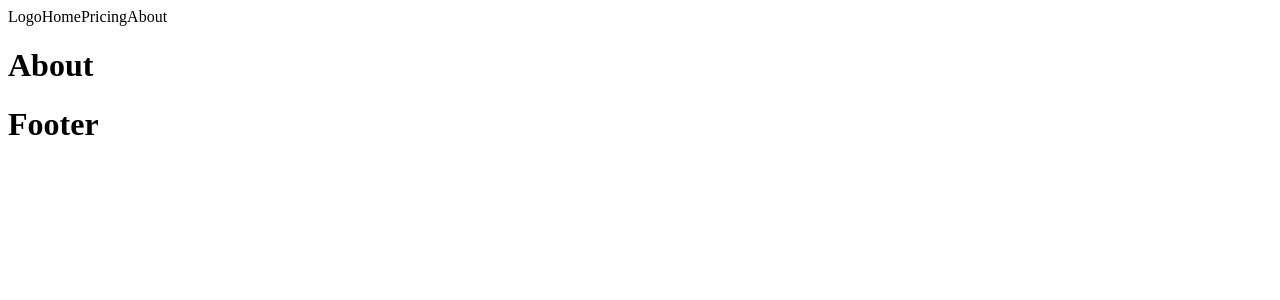
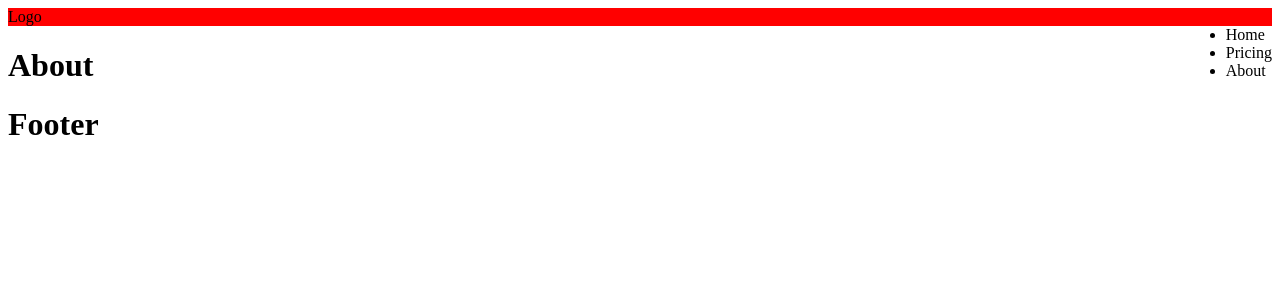
Before and after one commit to lifegrasp/black-spirit-landing-page, a React (Create React App) app: page /about in a window 1280 px wide. Shown: the top 300 px of the page. Built offline with nearby package versions, Linux system fonts and the light colour scheme.

Commit message:
no new changes

```diff
--- a/src/styles/Navigation.css
+++ b/src/styles/Navigation.css
@@ -1,17 +1,12 @@
 .Nav {
-  display: flex;
-  padding: 0;
-  margin: 0;
-  box-sizing: 0;
+  background-color: red;
 }
 .Nav ul {
-  display: flex;
+  margin: 0;
+  padding: 0;
   float: right;
-  padding: 0;
-  margin: 0;
-  list-style: none;
 }
-.Nav ul li a {
+.Nav ul a {
   text-decoration: none;
   color: black;
 }/*# sourceMappingURL=Navigation.css.map */
--- a/src/styles/Navigation.scss
+++ b/src/styles/Navigation.scss
@@ -1,20 +1,14 @@
 .Nav {
-  display: flex;
-  padding: 0;
-  margin: 0;
-  box-sizing: 0;
+  background-color: red;
 
   ul {
-    display: flex;
+    margin: 0;
+    padding: 0;
     float: right;
-    padding: 0;
-    margin: 0;
-    list-style: none;
-    li {
-      a {
-        text-decoration: none;
-        color: black;
-      }
+
+    a {
+      text-decoration: none;
+      color: black;
     }
   }
 }
```
Also changed, not shown: 1 other file (tests, documents, lock files or other folders).
